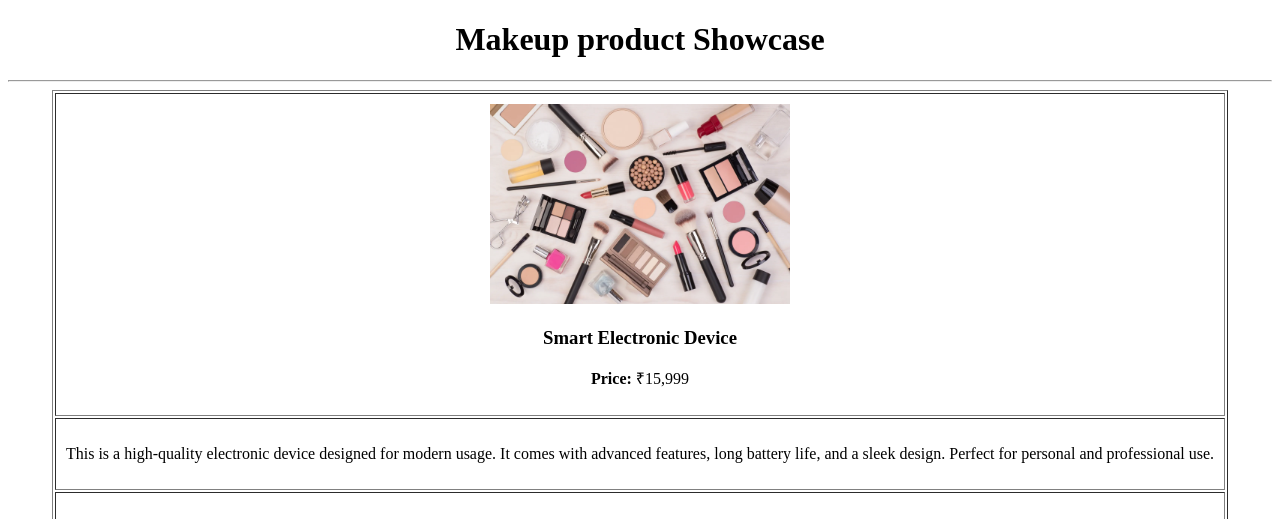
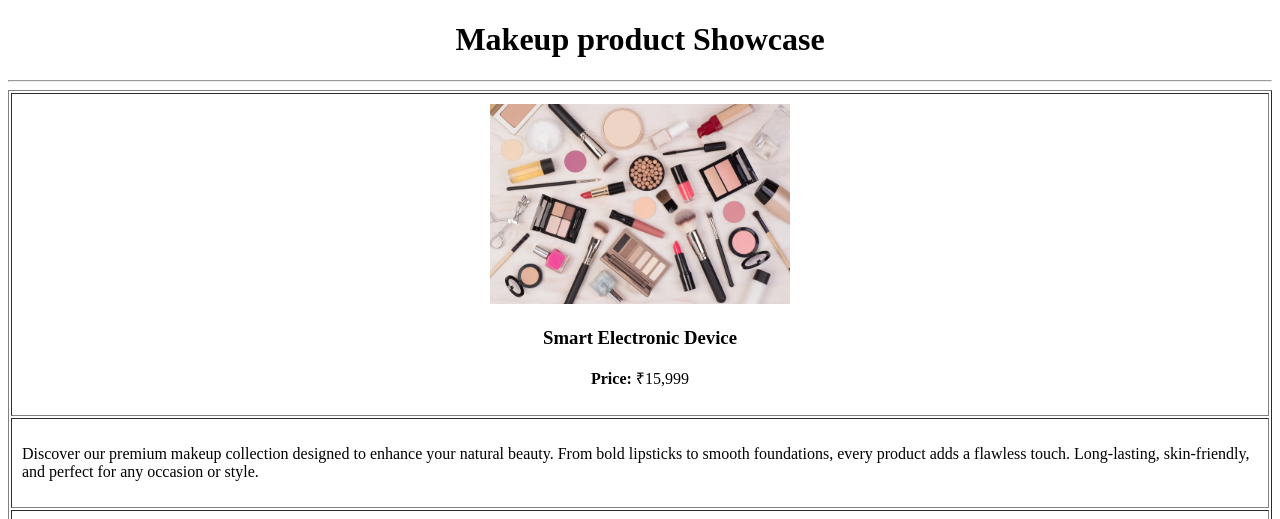
Before and after one commit to mareeswari1345/Internet-programming, a plain HTML site: page ex2/makeup.html in a window 1280 px wide. Shown: the top 519 px of the page. Drawn offline with Linux system fonts and the light colour scheme.

Commit message:
description

```diff
--- a/ex2/makeup.html
+++ b/ex2/makeup.html
@@ -20,9 +20,10 @@
     <tr>
       <td>
         <p>
-          This is a high-quality electronic device designed for modern usage.
-          It comes with advanced features, long battery life, and a sleek design.
-          Perfect for personal and professional use.
+          Discover our premium makeup collection designed to enhance your natural beauty.
+From bold lipsticks to smooth foundations, every product adds a flawless touch.
+Long-lasting, skin-friendly, and perfect for any occasion or style.
+
         </p>
       </td>
     </tr>
```
